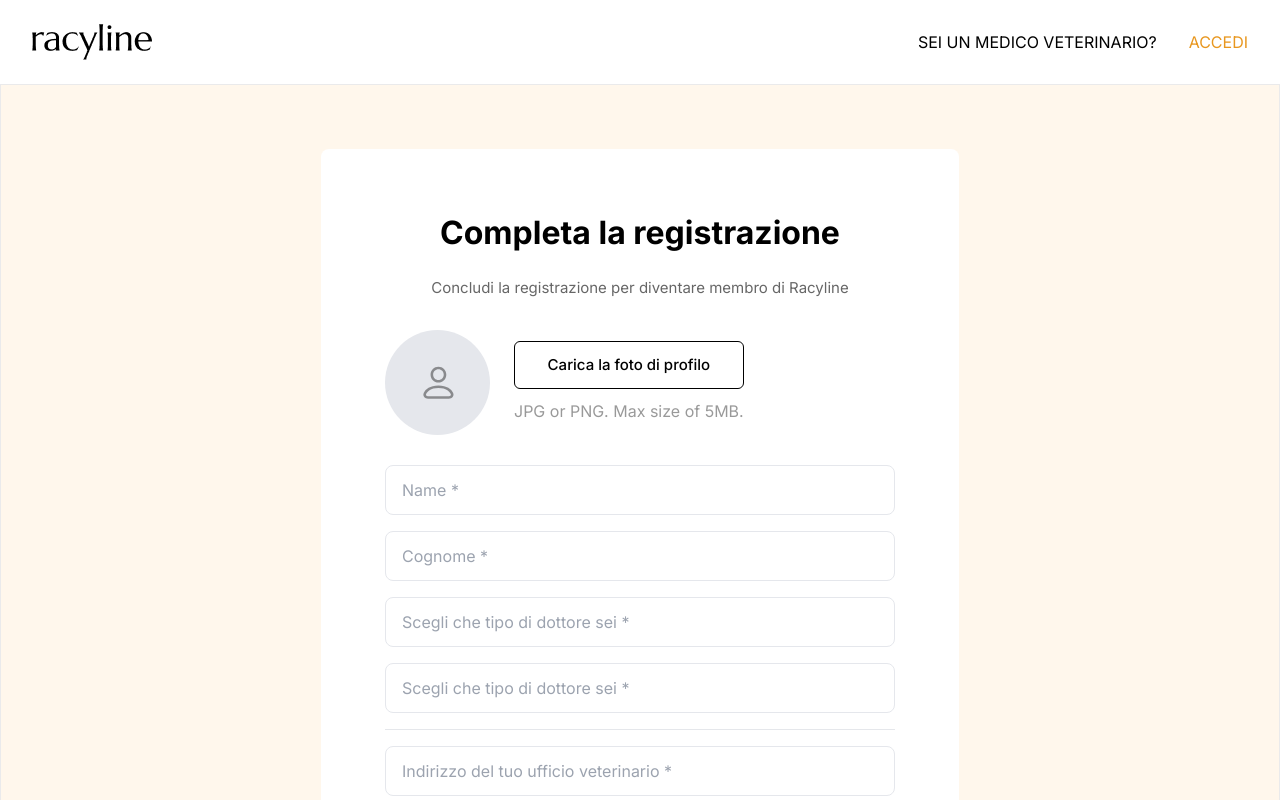
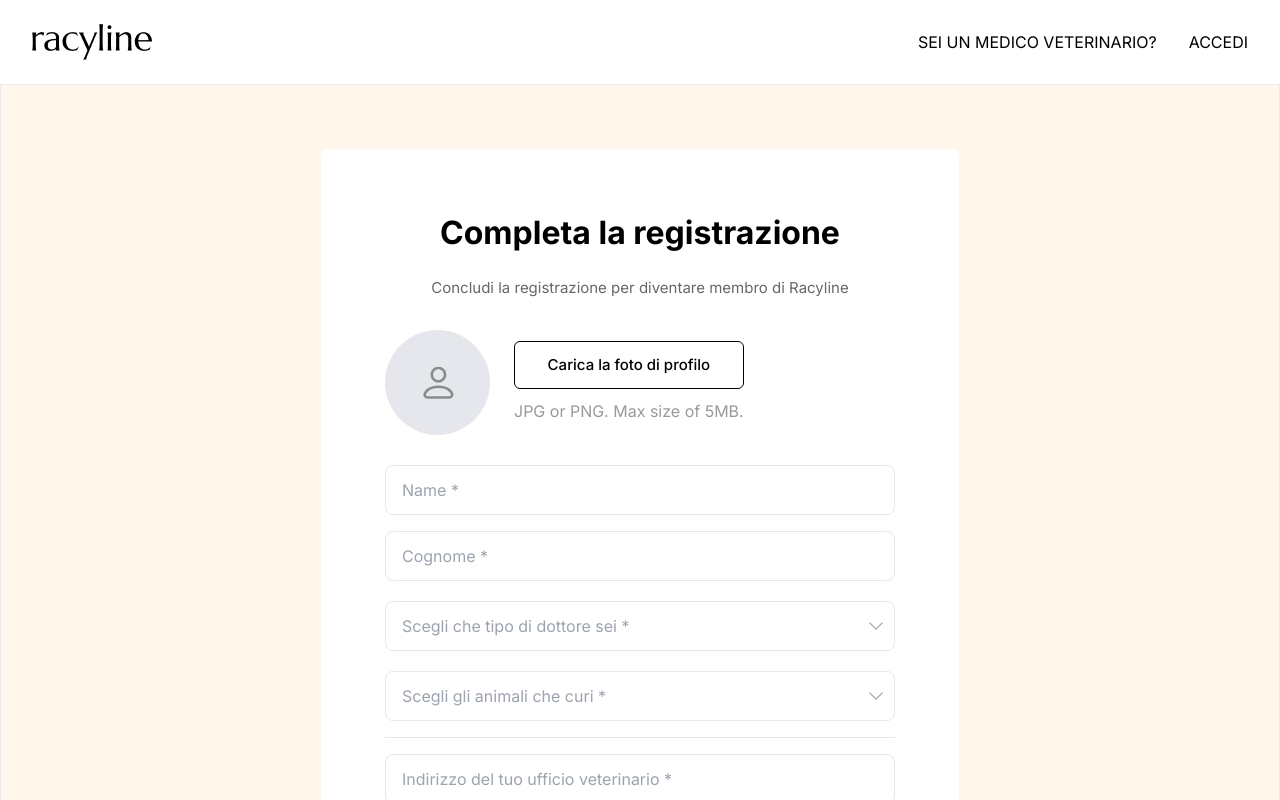
Before and after one commit to mahmudulhaquequdrati/racyline-frontend, a React (Vite) app: page /registration in a window 1280 px wide. Shown: the top 800 px of the page. Built offline with nearby package versions, Linux system fonts and the light colour scheme.

Commit message:
client feedback updated

```diff
--- /dev/null
+++ b/constant.js
@@ -0,0 +1,3 @@
+export const primary_color = "text-[#E8971F]";
+export const primary_bg_color = "bg-[#E8971F]";
+export const primary_border_color = "border-[#E8971F]";
--- a/src/components/common/Header.jsx
+++ b/src/components/common/Header.jsx
@@ -2,6 +2,7 @@ import { Link, useNavigate } from "react-router-dom";
 import logo from "../../assets/logo.png";
 import { useSelector } from "react-redux";
 import DropDown from "./Dropdown";
+import { primary_color } from "../../../constant";
 export default function Header() {
   const navigate = useNavigate();
   const state = useSelector((state) => state.auth);
@@ -19,7 +20,7 @@ export default function Header() {
           <h2 className="text-sm md:text-base">Sei un medico veterinario? </h2>
           <h2
             onClick={() => navigate("/login")}
-            className="text-[#E8971F] cursor-pointer"
+            className={`${primary_color} cursor-pointer`}
           >
             accedi
           </h2>
--- a/src/pagers/VetDashboard/Calender.jsx
+++ b/src/pagers/VetDashboard/Calender.jsx
@@ -1,3 +1,5 @@
+import { primary_bg_color } from "../../../constant";
+
 const Calender = () => {
   return (
     <div className="p-12 lg:p-20 min-h-[100vh] bg-[#FFF7EC]">
@@ -9,7 +11,9 @@ const Calender = () => {
         <p className="font-bold text-lg">marcorizzaa@gmail.com</p>
       </div>
       <div className="mt-8">
-        <button className="w-full md:w-1/2 rounded-lg py-3 px-4 outline-none bg-[#E8971F] text-white">
+        <button
+          className={`w-full md:w-1/2 rounded-lg py-3 px-4 outline-none  text-white ${primary_bg_color} `}
+        >
           Disconnetti Google Calendar
         </button>
       </div>
--- a/src/pagers/vetRegistration/Registration.jsx
+++ b/src/pagers/vetRegistration/Registration.jsx
@@ -1,9 +1,12 @@
 /* eslint-disable no-unused-vars */
-import { useEffect, useRef, useState } from "react";
+import { Fragment, useEffect, useRef, useState } from "react";
 import userIcon from "../../assets/ICONS/user.svg";
 import { useRegisterMutation } from "../../features/auth/authApi";
 import axios from "axios";
 import { useNavigate } from "react-router-dom";
+import { primary_bg_color } from "../../../constant";
+import { Listbox, Transition } from "@headlessui/react";
+import { CheckIcon, ChevronDownIcon } from "@heroicons/react/24/solid";
 
 function Registration() {
   const navigate = useNavigate();
@@ -64,10 +67,28 @@ function Registration() {
       });
     }
   };
+  const people = [
+    {
+      name: "Veterinary Doctor",
+    },
+  ];
+  const type = [
+    {
+      name: "Dog",
+    },
+    {
+      name: "Cat",
+    },
+    {
+      name: "Parrot",
+    },
+  ];
+  const [selected, setSelected] = useState({});
+  const [selected2, setSelected2] = useState({});
 
   return (
     <section className="flex justify-center items-center bg-[#FFF7EC] py-16 border-[1px] border-[#EAEAEB]">
-      <div className="max-w-[638px] w-full  rounded-lg p-16 bg-white">
+      <div className="max-w-[638px] w-full  rounded-lg px-4 py-12 md:p-8 lg:p-16 bg-white">
         <h1 className="text-[32px] font-bold leading-10 text-center mb-6">
           Completa la registrazione
         </h1>
@@ -134,24 +155,132 @@ function Registration() {
             />
           </div>
           <div>
-            <input
-              type="text"
-              name="doctor_type1"
-              value={inputData.doctor_type1}
-              onChange={handleInputChange}
-              placeholder="Scegli che tipo di dottore sei *"
-              className="w-full rounded-lg py-3 px-4 outline-none border-[1px] border-[#E5E7EC]"
-            />
+            <Listbox value={selected} onChange={setSelected}>
+              <div className="relative mt-1">
+                <Listbox.Button className="relative w-full cursor-default rounded-lg bg-white py-3 pl-4 pr-10 text-left border-[1px] border-[#E5E7EC] focus:outline-none  ">
+                  {selected.name ? (
+                    <span className="block truncate">{selected.name}</span>
+                  ) : (
+                    <span className="block truncate text-gray-400">
+                      {"Scegli che tipo di dottore sei *"}
+                    </span>
+                  )}
+
+                  <span className="pointer-events-none absolute inset-y-0 right-0 flex items-center pr-2">
+                    <ChevronDownIcon
+                      className="h-5 w-5 text-gray-400"
+                      aria-hidden="true"
+                    />
+                  </span>
+                </Listbox.Button>
+                <Transition
+                  as={Fragment}
+                  leave="transition ease-in duration-100"
+                  leaveFrom="opacity-100"
+                  leaveTo="opacity-0"
+                >
+                  <Listbox.Options className="z-50 absolute mt-1 max-h-60 w-full overflow-auto rounded-md bg-white py-1 text-base shadow-lg ring-1 ring-black ring-opacity-5 focus:outline-none sm:text-sm">
+                    {people.map((person, personIdx) => (
+                      <Listbox.Option
+                        key={personIdx}
+                        className={({ active }) =>
+                          `relative cursor-default select-none py-2 pl-10 pr-4 ${
+                            active
+                              ? "bg-amber-100 text-amber-900"
+                              : "text-gray-900"
+                          }`
+                        }
+                        value={person}
+                      >
+                        {({ selected }) => (
+                          <>
+                            <span
+                              className={`block truncate ${
+                                selected ? "font-medium" : "font-normal"
+                              }`}
+                            >
+                              {person.name}
+                            </span>
+                            {selected ? (
+                              <span className="absolute inset-y-0 left-0 flex items-center pl-3 text-amber-600">
+                                <CheckIcon
+                                  className="h-5 w-5"
+                                  aria-hidden="true"
+                                />
+                              </span>
+                            ) : null}
+                          </>
+                        )}
+                      </Listbox.Option>
+                    ))}
+                  </Listbox.Options>
+                </Transition>
+              </div>
+            </Listbox>
           </div>
           <div>
-            <input
-              type="text"
-              name="doctor_type2"
-              value={inputData.doctor_type2}
-              onChange={handleInputChange}
-              placeholder="Scegli che tipo di dottore sei *"
-              className="w-full rounded-lg py-3 px-4 outline-none border-[1px] border-[#E5E7EC]"
-            />
+            <Listbox value={selected2} onChange={setSelected2}>
+              <div className="relative mt-1">
+                <Listbox.Button className="relative w-full cursor-default rounded-lg bg-white py-3 pl-4 pr-10 text-left border-[1px] border-[#E5E7EC] focus:outline-none  ">
+                  {selected2.name ? (
+                    <span className="block truncate">{selected2.name}</span>
+                  ) : (
+                    <span className="block truncate text-gray-400">
+                      {"Scegli gli animali che curi *"}
+                    </span>
+                  )}
+
+                  <span className="pointer-events-none absolute inset-y-0 right-0 flex items-center pr-2">
+                    <ChevronDownIcon
+                      className="h-5 w-5 text-gray-400"
+                      aria-hidden="true"
+                    />
+                  </span>
+                </Listbox.Button>
+                <Transition
+                  as={Fragment}
+                  leave="transition ease-in duration-100"
+                  leaveFrom="opacity-100"
+                  leaveTo="opacity-0"
+                >
+                  <Listbox.Options className="z-50 absolute mt-1 max-h-60 w-full overflow-auto rounded-md bg-white py-1 text-base shadow-lg ring-1 ring-black ring-opacity-5 focus:outline-none sm:text-sm">
+                    {type.map((tp, tpIdx) => (
+                      <Listbox.Option
+                        key={tpIdx}
+                        className={({ active }) =>
+                          `relative cursor-default select-none py-2 pl-10 pr-4 ${
+                            active
+                              ? "bg-amber-100 text-amber-900"
+                              : "text-gray-900"
+                          }`
+                        }
+                        value={tp}
+                      >
+                        {({ selected2 }) => (
+                          <>
+                            <span
+                              className={`block truncate ${
+                                selected2 ? "font-medium" : "font-normal"
+                              }`}
+                            >
+                              {tp.name}
+                            </span>
+                            {selected2 ? (
+                              <span className="absolute inset-y-0 left-0 flex items-center pl-3 text-amber-600">
+                                <CheckIcon
+                                  className="h-5 w-5"
+                                  aria-hidden="true"
+                                />
+                              </span>
+                            ) : null}
+                          </>
+                        )}
+                      </Listbox.Option>
+                    ))}
+                  </Listbox.Options>
+                </Transition>
+              </div>
+            </Listbox>
           </div>
           <hr className="outline-1 border[#ddd]" />
           <div>
@@ -191,7 +320,7 @@ function Registration() {
           <div>
             <button
               type="submit"
-              className="w-full rounded-lg py-3 px-4 outline-none bg-[#E8971F] text-white"
+              className={`w-full rounded-lg py-3 px-4 outline-none  text-white ${primary_bg_color}`}
             >
               Avanti
             </button>
--- a/src/pagers/vetRegistration/RegistrationAvailabilities.jsx
+++ b/src/pagers/vetRegistration/RegistrationAvailabilities.jsx
@@ -4,6 +4,7 @@ import PlusIcon from "../../assets/ICONS/plusIcon.svg";
 import { useNavigate } from "react-router-dom";
 import DatePicker from "react-datepicker";
 import "react-datepicker/dist/react-datepicker.css";
+import { primary_bg_color } from "../../../constant";
 
 const RegistrationAvailabilities = () => {
   const navigate = useNavigate();
@@ -348,7 +349,7 @@ const RegistrationAvailabilities = () => {
         <div className="mt-8">
           <button
             onClick={() => navigate("/registration-google-calender-connect")}
-            className="w-full rounded-lg py-3 px-4 outline-none bg-[#E8971F] text-white"
+            className={`w-full rounded-lg py-3 px-4 outline-none  text-white ${primary_bg_color}`}
           >
             Avanti
           </button>
--- a/src/pagers/vetRegistration/RegistrationGoogleCalenderConnect.jsx
+++ b/src/pagers/vetRegistration/RegistrationGoogleCalenderConnect.jsx
@@ -1,4 +1,5 @@
 import { useNavigate } from "react-router-dom";
+import { primary_bg_color } from "../../../constant";
 
 function RegistrationGoogleCalenderConnect() {
   const navigate = useNavigate();
@@ -19,7 +20,7 @@ function RegistrationGoogleCalenderConnect() {
               onClick={() =>
                 navigate("/registration-google-calender-connected")
               }
-              className="w-full rounded-lg py-3 px-4 outline-none bg-[#E8971F] text-white"
+              className={`w-full rounded-lg py-3 px-4 outline-none ${primary_bg_color} text-white`}
             >
               Connetti a Google Calendar
             </button>
--- a/src/pagers/vetRegistration/RegistrationGoogleCalenderConnected.jsx
+++ b/src/pagers/vetRegistration/RegistrationGoogleCalenderConnected.jsx
@@ -1,4 +1,5 @@
 import { useNavigate } from "react-router-dom";
+import { primary_bg_color } from "../../../constant";
 
 function RegistrationGoogleCalenderConnected() {
   const navigate = useNavigate();
@@ -21,7 +22,7 @@ function RegistrationGoogleCalenderConnected() {
           <div>
             <button
               onClick={() => navigate("/vets/appointment")}
-              className="w-full rounded-lg py-3 px-4 outline-none bg-[#E8971F] text-white"
+              className={`w-full rounded-lg py-3 px-4 outline-none  text-white ${primary_bg_color}`}
             >
               Concludi la registrazione
             </button>
--- a/src/pagers/vetRegistration/RegistrationWithGoogle.jsx
+++ b/src/pagers/vetRegistration/RegistrationWithGoogle.jsx
@@ -1,4 +1,5 @@
 import { useNavigate } from "react-router-dom";
+import { primary_bg_color } from "../../../constant";
 
 function RegistrationWithGoogle() {
   const navigate = useNavigate();
@@ -42,7 +43,7 @@ function RegistrationWithGoogle() {
           <div>
             <button
               type="submit"
-              className="w-full rounded-lg py-3 px-4 outline-none bg-[#E8971F] text-white"
+              className={`w-full rounded-lg py-3 px-4 outline-none  text-white ${primary_bg_color}`}
             >
               Avanti
             </button>
```
Also changed, not shown: src/components/common/Dropdown.jsx (+5 -2 lines), src/pagers/VetDashboard/AccountSetting.jsx (+11 -2 lines), src/pagers/VetDashboard/Availabilities.jsx (+7 -4 lines), src/pagers/vetLogin/Login.jsx (+4 -3 lines).
